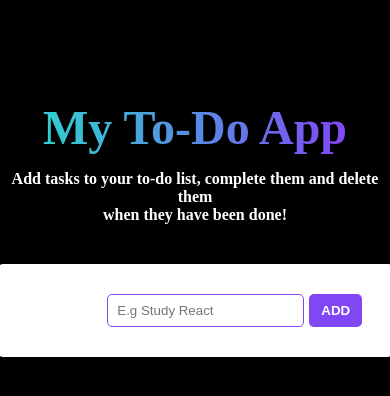
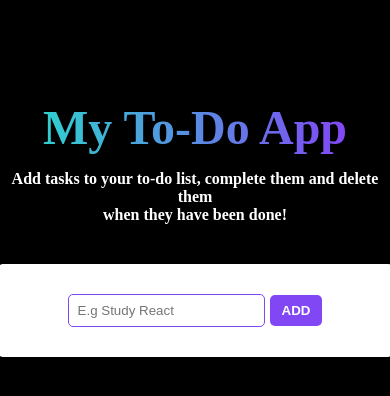
Before and after one commit to pipe1204/todo-app, a React (Create React App) app: page / in a window 390 px wide. Shown: the top 396 px of the page. Built offline with nearby package versions, Linux system fonts and the light colour scheme.

Commit message:
fixed form

```diff
--- a/src/components/todoApp.css
+++ b/src/components/todoApp.css
@@ -94,7 +94,7 @@
     font-weight: bold;
     cursor: pointer;
     text-align: center;
-    margin-right: 20px;
+    margin-right: 2y0px;
 }
 
 .deletedList {
@@ -138,9 +138,15 @@
         width: 50%;
     }
 
+    .todoHeader {
+        width: 100%;
+    }
+
     .todoForm {
         width: 90%;
         display: flex;
+        justify-content: center;
+        align-items: center;
     }
 
 }
```
